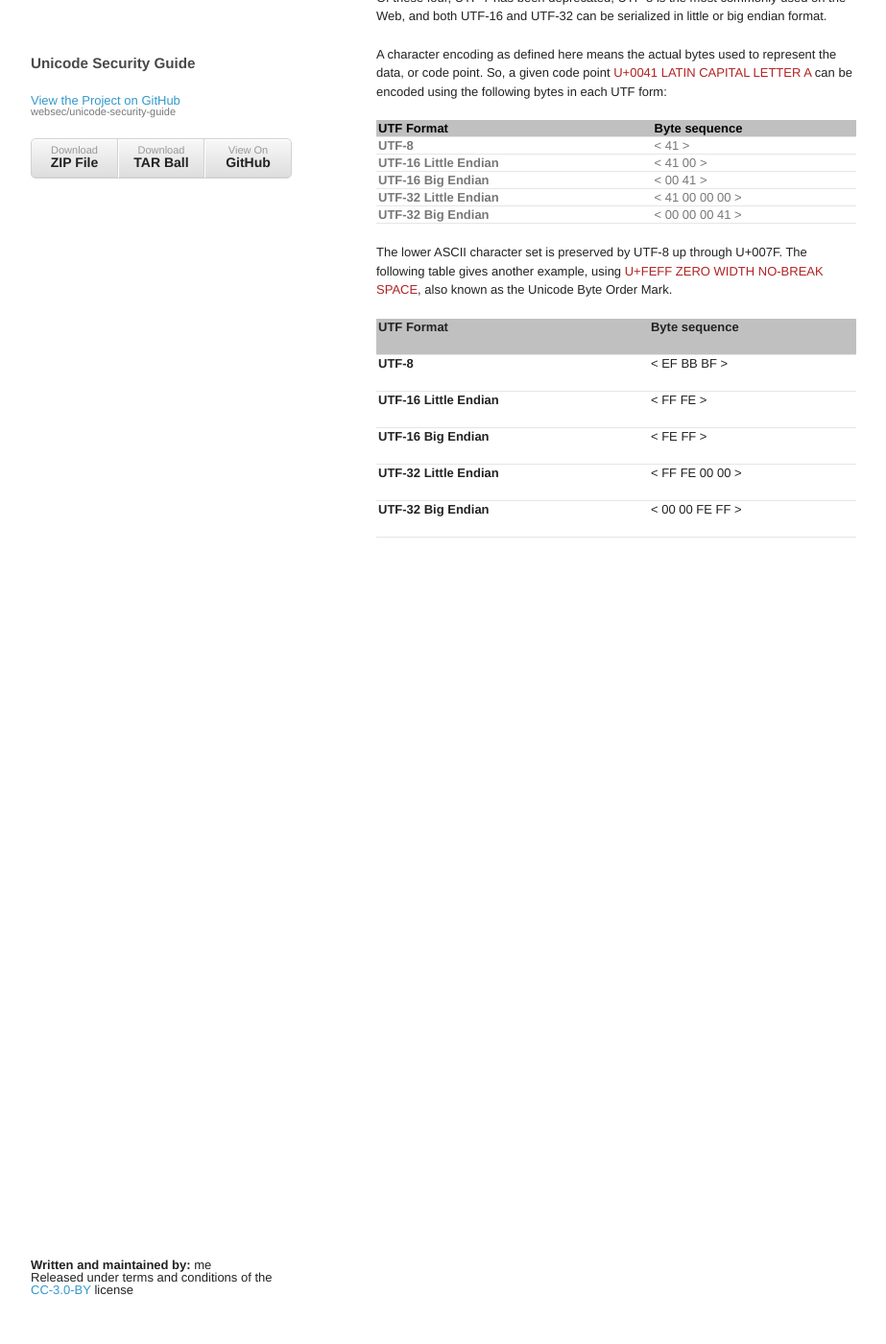
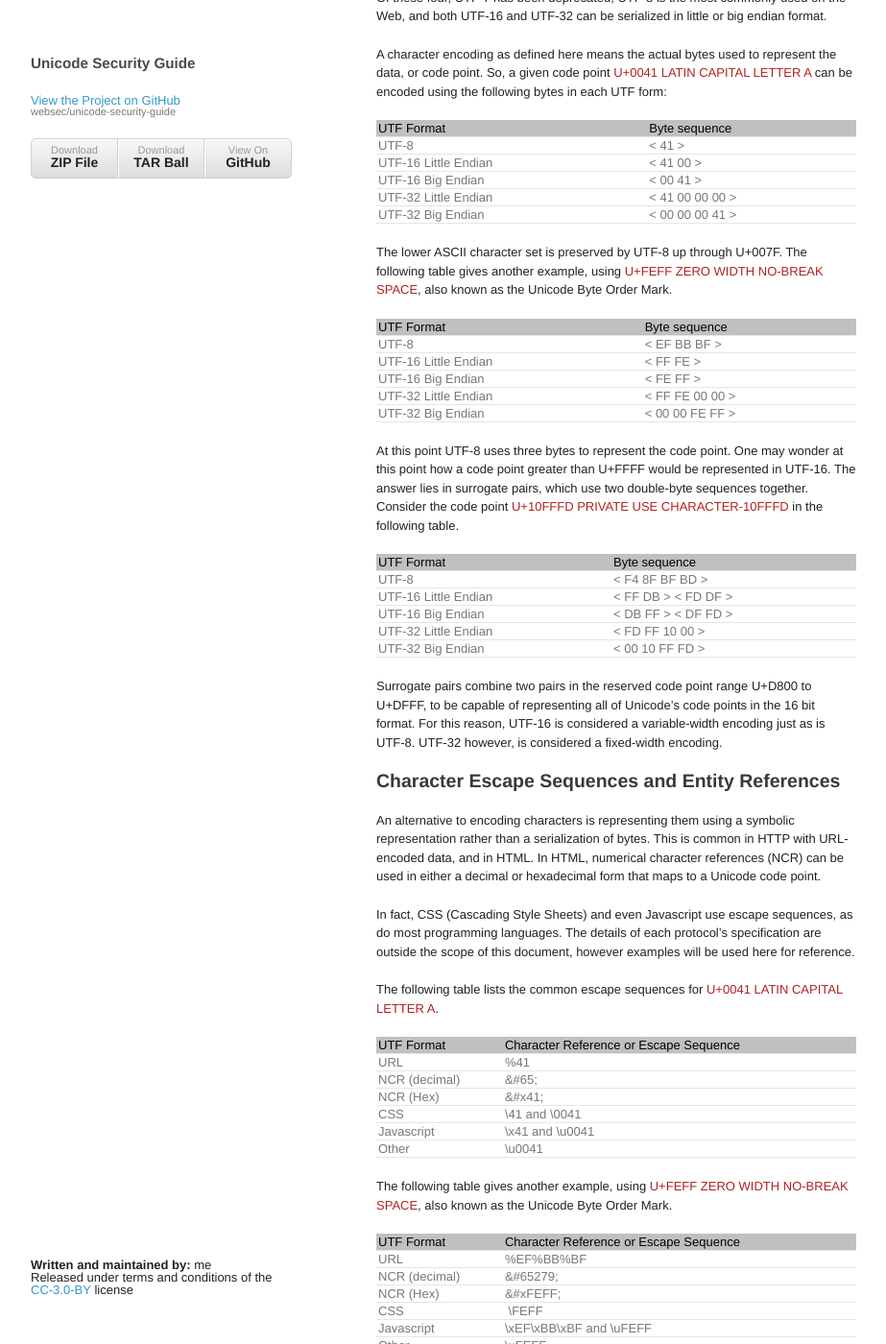
Before and after one commit to cweb/unicode-security-guide, a Jekyll site: the page built from page1.md, in a window 1280 px wide and 1400 px high, scrolled down 2012 px. Shown: the whole window at 96% size, without its empty margins (178-1101 px from the left). Built offline with Jekyll 4.4.1, drawn with Linux system fonts in a browser that asks for light colours; some of the changed text lies outside the part shown.

Commit message:
background page work end

```diff
--- a/page1.md
+++ b/page1.md
@@ -62,56 +62,30 @@ A character encoding as defined here means the actual bytes used to represent th
 
 <table>
  <thead><tr>
-  <td>
-  <b><span>UTF
-  Format</span></b>
-  </td>
-  <td>
-  <b><span>Byte
-  sequence</span></b>
-  </td>
+  <td>UTF Format</td>
+  <td>Byte sequence</td>
  </tr>
  </thead>
  <tbody>
  <tr>
-  <td>
-  <b>UTF-8</b>
-  </td>
-  <td>
-  &lt; 41 &gt;
-  </td>
+  <td>UTF-8</td>
+  <td>&lt; 41 &gt;</td>
  </tr>
  <tr>
-  <td>
-  <b>UTF-16 Little Endian</b>
-  </td>
-  <td>
-  &lt; 41 00 &gt;
-  </td>
+  <td>UTF-16 Little Endian</td>
+  <td>&lt; 41 00 &gt;</td>
  </tr>
  <tr>
-  <td>
-  <b>UTF-16 Big Endian</b>
-  </td>
-  <td>
-  &lt; 00 41 &gt;
-  </td>
+  <td>UTF-16 Big Endian</td>
+  <td>&lt; 00 41 &gt;</td>
  </tr>
  <tr>
-  <td>
-  <b>UTF-32 Little Endian</b>
-  </td>
-  <td>
-  &lt; 41 00 00 00 &gt;
-  </td>
+  <td>UTF-32 Little Endian</td>
+  <td>&lt; 41 00 00 00 &gt;</td>
  </tr>
  <tr>
-  <td>
-  <b>UTF-32 Big Endian</b>
-  </td>
-  <td>
-  &lt; 00 00 00 41 &gt;
-  </td>
+  <td>UTF-32 Big Endian</td>
+  <td>&lt; 00 00 00 41 &gt;</td>
  </tr>
 </tbody></table>
 
@@ -119,55 +93,161 @@ The lower ASCII character set is preserved by UTF-8 up through U+007F.  The foll
 
 <table>
  <thead><tr>
-  <td>
-  <p><b><span>UTF
-  Format</span></b></p>
-  </td>
-  <td>
-  <p><b><span>Byte
-  sequence</span></b></p>
-  </td>
+  <td>UTF Format</td>
+  <td>Byte sequence</td>
  </tr>
  </thead>
  <tbody>
  <tr>
-  <td>
-  <p><b>UTF-8</b></p>
-  </td>
-  <td>
-  <p>&lt; EF BB BF &gt;</p>
-  </td>
+  <td>UTF-8</td>
+  <td>&lt; EF BB BF &gt;</td>
  </tr>
  <tr>
-  <td>
-  <p><b>UTF-16 Little Endian</b></p>
-  </td>
-  <td>
-  <p>&lt; FF FE &gt;</p>
-  </td>
+  <td>UTF-16 Little Endian</td>
+  <td>&lt; FF FE &gt;</td>
  </tr>
  <tr>
-  <td>
-  <p><b>UTF-16 Big Endian</b></p>
-  </td>
-  <td>
-  <p>&lt; FE FF &gt;</p>
-  </td>
+  <td>UTF-16 Big Endian</td>
+  <td>&lt; FE FF &gt;</td>
  </tr>
  <tr>
-  <td>
-  <p><b>UTF-32 Little Endian</b></p>
-  </td>
-  <td>
-  <p>&lt; FF FE 00 00 &gt;</p>
-  </td>
+  <td>UTF-32 Little Endian</td>
+  <td>&lt; FF FE 00 00 &gt;</td>
  </tr>
  <tr>
-  <td>
-  <p><b>UTF-32 Big Endian</b></p>
-  </td>
-  <td>
-  <p>&lt; 00 00 FE FF &gt;</p>
-  </td>
+  <td>UTF-32 Big Endian</td>
+  <td> &lt; 00 00 FE FF &gt;</td>
  </tr>
 </tbody></table>
+
+At this point UTF-8 uses three bytes to represent the code point.  One may wonder at this point how a code point greater than U+FFFF would be represented in UTF-16.  The answer lies in surrogate pairs, which use two double-byte sequences together.  Consider the code point <span class="uchar">U+10FFFD PRIVATE USE CHARACTER-10FFFD</span> in the following table.
+
+<table>
+ <thead><tr>
+  <td>UTF Format</td>
+  <td>Byte sequence</td>
+ </tr>
+ </thead>
+ <tbody>
+ <tr>
+  <td>UTF-8</td>
+  <td>&lt; F4 8F BF BD &gt;</td>
+ </tr>
+ <tr>
+  <td>UTF-16 Little Endian</td>
+  <td>&lt; FF DB &gt; &lt; FD DF &gt;</td>
+ </tr>
+ <tr>
+  <td>UTF-16 Big Endian</td>
+  <td>&lt; DB FF &gt; &lt; DF FD &gt;</td>
+ </tr>
+ <tr>
+  <td>UTF-32 Little Endian</td>
+  <td>&lt; FD FF 10 00 &gt;</td>
+ </tr>
+ <tr>
+  <td>UTF-32 Big Endian</td>
+  <td>&lt; 00 10 FF FD &gt;</td>
+ </tr>
+</tbody></table>
+
+Surrogate pairs combine two pairs in the reserved code point range U+D800 to U+DFFF, to be capable of representing all of Unicode’s code points in the 16 bit format.  For this reason, UTF-16 is considered a variable-width encoding just as is UTF-8.  UTF-32 however, is considered a fixed-width encoding.
+
+## Character Escape Sequences and Entity References
+
+An alternative to encoding characters is representing them using a symbolic representation rather than a serialization of bytes.  This is common in HTTP with URL-encoded data, and in HTML.   In HTML, numerical character references (NCR) can be used in either a decimal or hexadecimal form that maps to a Unicode code point.
+
+In fact, CSS (Cascading Style Sheets) and even Javascript use escape sequences, as do most programming languages.  The details of each protocol’s specification are outside the scope of this document, however examples will be used here for reference.
+
+The following table lists the common escape sequences for <span class="uchar">U+0041 LATIN CAPITAL LETTER A</span>.
+
+<table>
+ <thead><tr>
+  <td>UTF Format</td>
+  <td>Character Reference or Escape Sequence</td>
+ </tr>
+ </thead>
+ <tbody>
+ <tr>
+  <td>URL</td>
+  <td>%41</td>
+ </tr>
+ <tr>
+  <td>NCR (decimal)</td>
+  <td>&amp;#65;</td>
+ </tr>
+ <tr>
+  <td>NCR (Hex)</td>
+  <td>&amp;#x41;</td>
+ </tr>
+ <tr>
+  <td>CSS</td>
+  <td>\41 and \0041</td>
+ </tr>
+ <tr>
+  <td>Javascript</td>
+  <td>\x41 and \u0041</td>
+ </tr>
+ <tr>
+  <td>Other</td>
+  <td>\u0041</td>
+ </tr>
+</tbody></table>
+
+The following table gives another example, using <span class="uchar">U+FEFF ZERO WIDTH NO-BREAK SPACE</span>, also known as the Unicode Byte Order Mark.
+
+<table>
+ <thead><tr>
+  <td>UTF Format</td>
+  <td>Character  Reference or Escape Sequence</td>
+ </tr>
+ </thead>
+ <tbody>
+ <tr>
+  <td>URL</td>
+  <td>%EF%BB%BF</td>
+ </tr>
+ <tr>
+  <td>NCR (decimal)</td>
+  <td>&amp;#65279;</td>
+ </tr>
+ <tr>
+  <td>NCR (Hex)</td>
+  <td>&amp;#xFEFF;</td>
+ </tr>
+ <tr>
+  <td>CSS</td>
+  <td>&nbsp;\FEFF</td>
+ </tr>
+ <tr>
+  <td>Javascript</td>
+  <td>\xEF\xBB\xBF and \uFEFF</td>
+ </tr>
+ <tr>
+  <td>Other</td>
+  <td>\uFEFF</td>
+ </tr>
+</tbody></table>
+
+## Focus Points for Security Testing
+
+This security testing guide has been split into two general areas to aid readers in setting goals for a software security assessment. Where possible, data has also been provided to assist software engineers in developing more security software. Information such as how framework API's behave by default and when overridden is subject to change at any time.
+
+Clearly, any protocol and standard can be subject to security vulnerabilities, examples include HTML, HTTP, TCP, DNS.  Character encodings and the Unicode standard are also exposed to vulnerability. Sometimes vulnerabilities are related to a design-flaw in the standard, but more often they’re related to implementation in practice. Many of the phenomena discussed here are not vulnerabilities in the standard. Instead, the following categories can enable vulnerability in applications which are not built to anticipate and prevent the relevant attacks:
+
+* Visual Spoofing
+* Best-fit mappings
+* Charset transcodings and character mappings
+* Normalization
+* Canonicalization of overlong UTF-8
+* Over-consumption
+* Character substitution
+* Character deletion
+* Casing
+* Buffer overflows
+* Controlling Syntax
+* Charset mismatches
+
+Consider the following image as an example.  In the case of <span class="uchar">U+017F LATIN SMALL LETTER LONG S</span>, the upper casing and normalization operations transform the character into a completely different value.  Many characters such as this one have explicit mappings defined through the Unicode Standard, indicating what character (or sequences of characters) they should transform to through casing and normalization.  Normalization is a defined process discussed later in this document.  In some situations, this behavior could be exploited to create cross-site scripting or other attack scenarios.
+
+The rest of this guide intends to explore each of these phenomena in more detail, as each relates to software vulnerability mitigation and testing.
```
